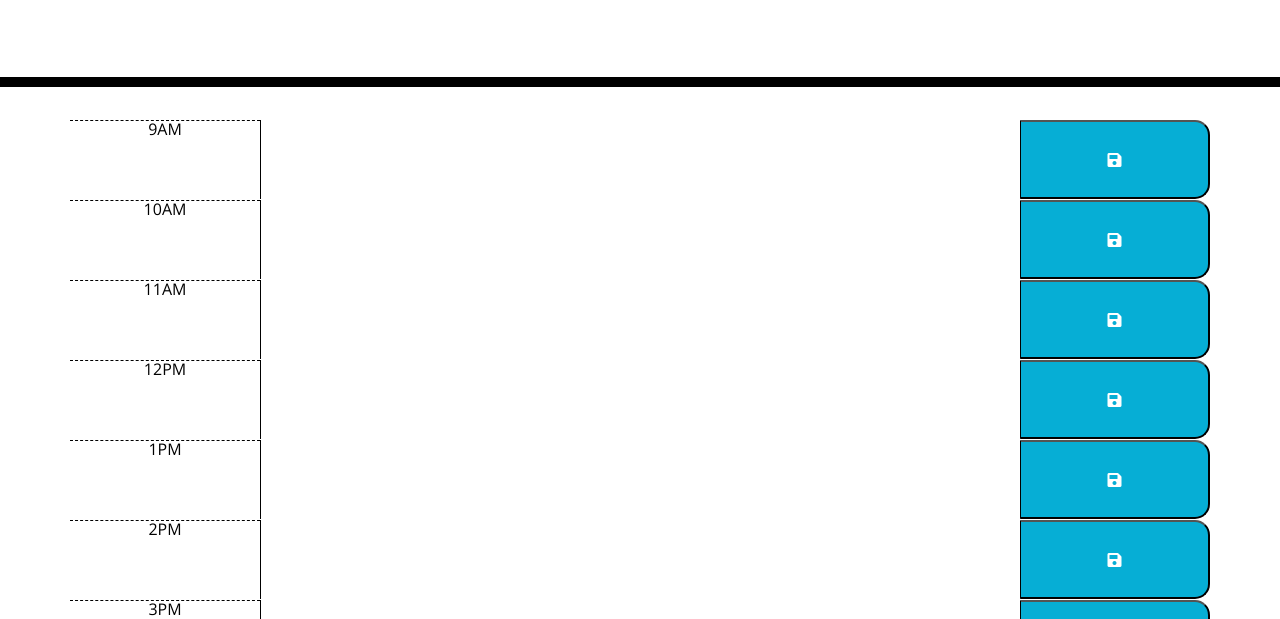
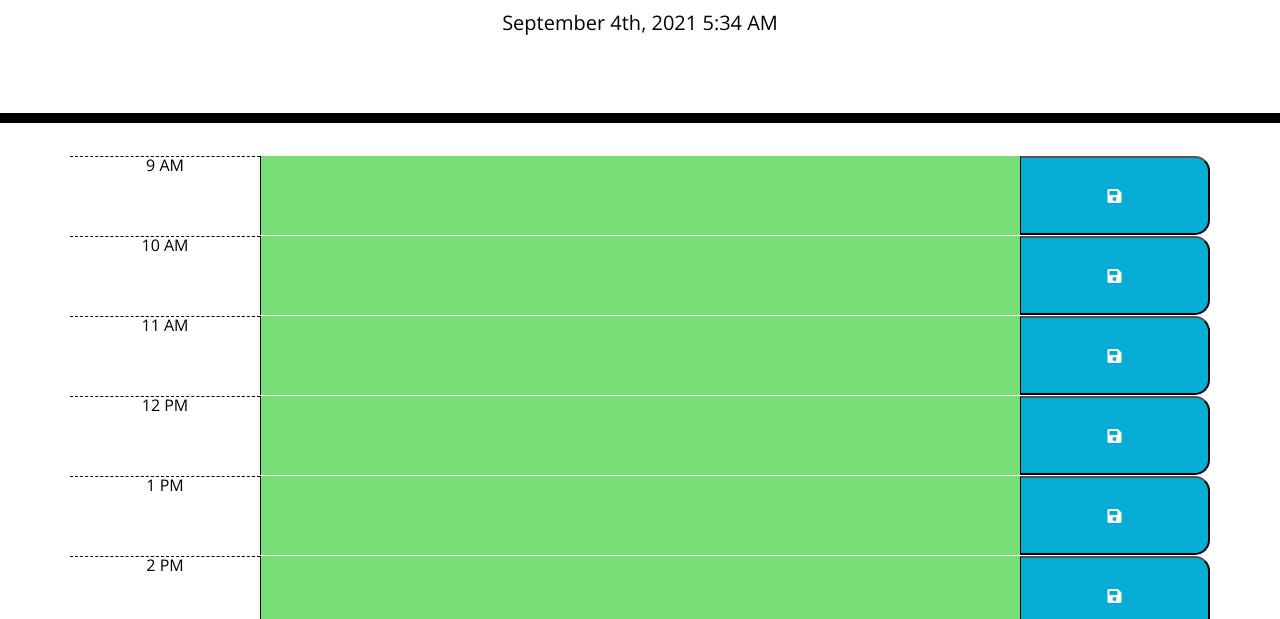
Before and after one commit to asecord92/daily-work-schedule, a plain HTML site: page index.html in a window 1280 px wide. Shown: the part 181-800 px from the top of the page. Drawn offline with nearby package versions, Linux system fonts and the light colour scheme.

Commit message:
display current date

```diff
--- a/assests/js/script.js
+++ b/assests/js/script.js
@@ -1,9 +1,20 @@
-timeBlockArr = ["9AM","10AM", "11AM","12PM", "1PM", "2PM", "3PM", "4PM", "5PM"];
+timeBlockArr = ["9 AM","10 AM", "11 AM","12 PM", "1 PM", "2 PM", "3 PM", "4 PM", "5 PM"];
 
-var container =$(".container")
 
+
+var currentHour= moment().format('h A').trim();
+
+var dateP = document.getElementById("currentDay");
+
+var currentDate= moment().format("MMMM Do, YYYY h:mm A");
+function displayDate () {
+    dateP.innerHTML = currentDate;
+}
+console.log(currentDate);
+function scheduleTemplate() {
 for(var i=0; i<timeBlockArr.length; i++){
     var constTime = timeBlockArr[i];
+
     //create Row Div
     var timeBlockDiv = document.createElement("div");
     timeBlockDiv.setAttribute("class","row time-block");
@@ -14,8 +25,8 @@ for(var i=0; i<timeBlockArr.length; i++){
     timeBlockHr.innerHTML = constTime;
     //create text area
     var timeBlockText = document.createElement("textarea");
-    timeBlockText.setAttribute("class", "col-8 description textarea");
-    timeBlockText.setAttribute("id", "description");
+    timeBlockText.setAttribute("class", "col-8 description textarea future");
+    timeBlockText.setAttribute("id", "task[i]");
     //create button
     var timeBlockBtn = document.createElement("button");
     timeBlockBtn.setAttribute("type", "submit");
@@ -26,6 +37,7 @@ for(var i=0; i<timeBlockArr.length; i++){
     var saveIcon = document.createElement("i");
     saveIcon.setAttribute("class", "fas fa-save");
 
+
     $(".container").append(timeBlockDiv, timeBlockHr, timeBlockText, timeBlockBtn);
 
     timeBlockDiv.appendChild(timeBlockHr)
@@ -33,4 +45,23 @@ for(var i=0; i<timeBlockArr.length; i++){
     timeBlockDiv.appendChild(timeBlockBtn);
 
     timeBlockBtn.appendChild(saveIcon);
+
+    if (constTime  ==currentHour) {
+        return "it worked";
+        // timeBlockText.setAttribute("class", "col-8 description textarea present")
+    // } else if (constTime > className) {
+    //     textAreaEl.className += "past"
+    // } else {
+    //     textAreaEl.className =+ "future"
+    };
 };
+console.log(currentHour);
+};
+var textAreaEl = document.getElementById("task")
+$("#saveBtn").on("click","btn", function(){
+    console.log(textAreaEl.value);
+})
+console.log(textAreaEl);
+
+scheduleTemplate();
+displayDate();
```
Also changed, not shown: index.html (+1 -1 lines).
